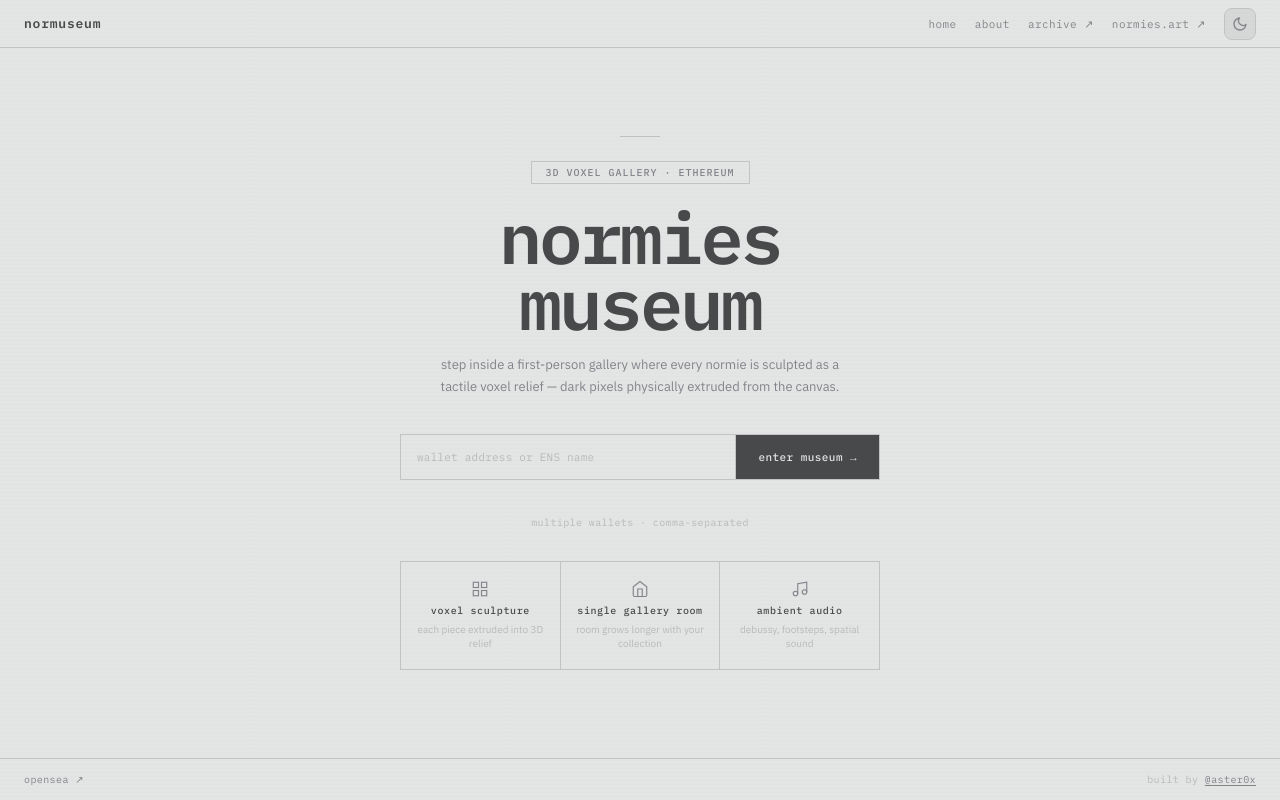
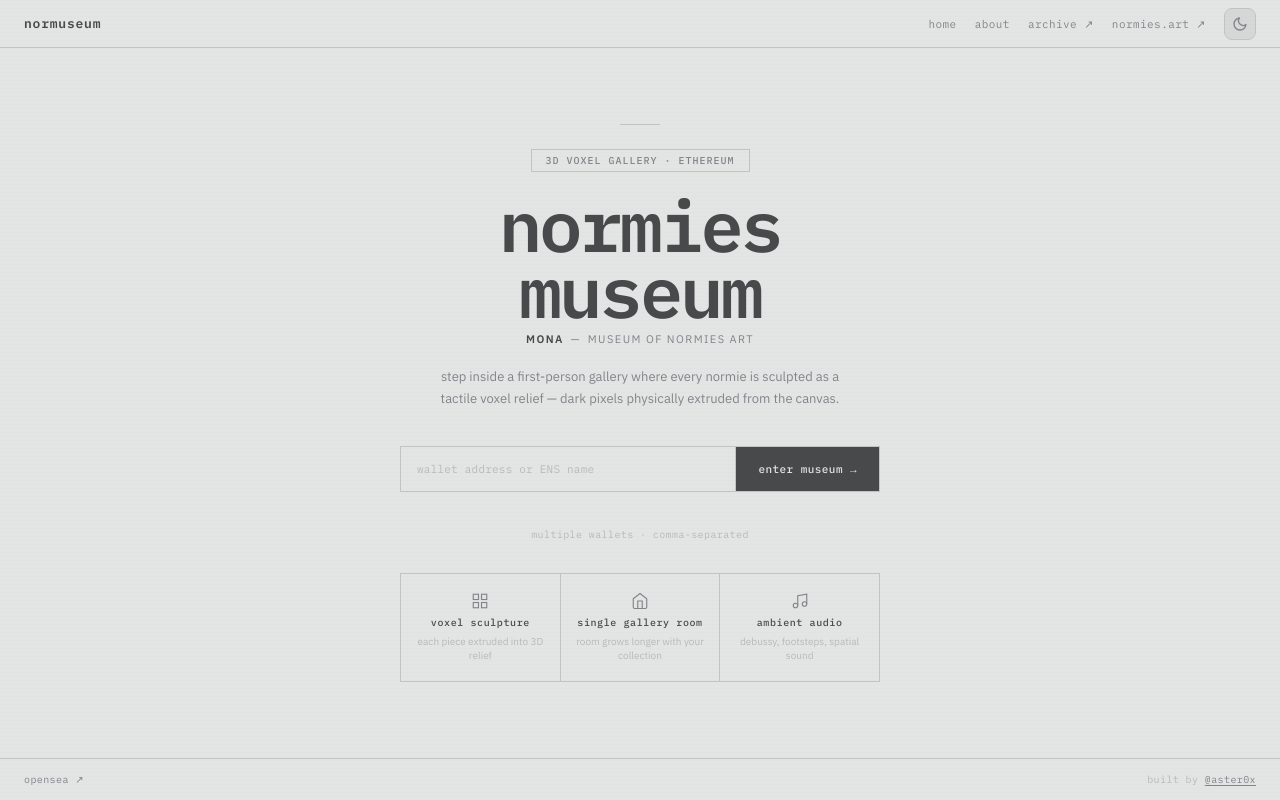
Before and after one commit to astercast/Normuseum, a website built with Vite: page index.html in a window 1280 px wide. Built offline with nearby package versions, Linux system fonts and the light colour scheme.

Commit message:
feat: add MoNA subtitle to homepage hero

```diff
--- a/index.html
+++ b/index.html
@@ -67,6 +67,7 @@
           <div class="hero-rule"></div>
           <div class="hero-badge">3D voxel gallery · ethereum</div>
           <h1 class="hero-title">normies<br/>museum</h1>
+          <p class="hero-mona"><span class="hero-mona-abbr">MoNA</span>&ensp;&mdash;&ensp;Museum of Normies Art</p>
           <p class="hero-sub">step inside a first-person gallery where every normie is sculpted as a tactile voxel relief — dark pixels physically extruded from the canvas.</p>
 
           <div class="input-group" role="search">
--- a/src/style.css
+++ b/src/style.css
@@ -226,7 +226,20 @@ body::before {
   letter-spacing: -0.04em;
   line-height: 0.92;
   color: var(--text);
-  margin-bottom: 18px;
+  margin-bottom: 8px;
+}
+
+.hero-mona {
+  font-family: var(--font-body);
+  font-size: 11px;
+  letter-spacing: 0.13em;
+  text-transform: uppercase;
+  color: var(--muted);
+  margin-bottom: 20px;
+}
+.hero-mona-abbr {
+  font-weight: 600;
+  color: var(--text);
 }
 
 .hero-sub {
```
